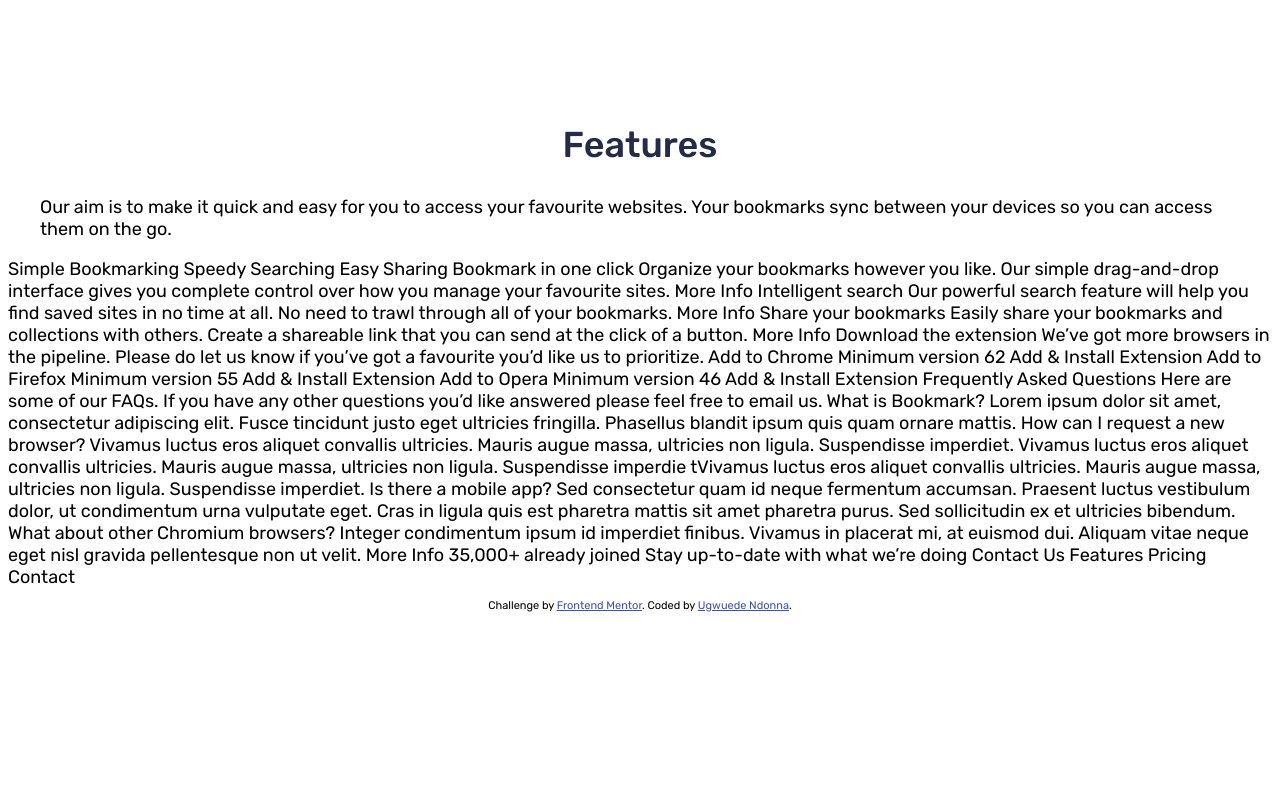
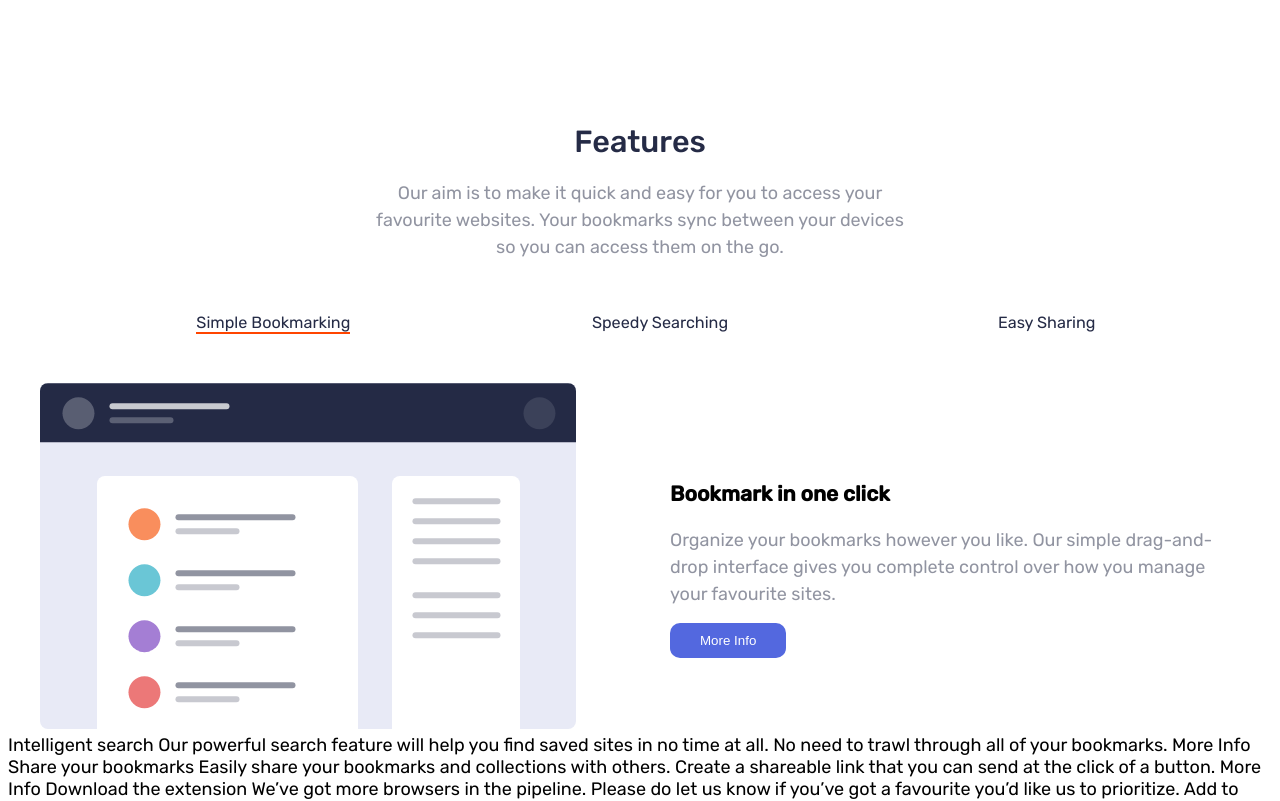
Before and after one commit to Palmlight/Bookmark-Landing-Page, a plain HTML site: page index.html in a window 1280 px wide. Shown: the part 620-1421 px from the top of the page. Before the commit the page ends 1243 px from the top, so only its background shows below. Drawn offline with Linux system fonts and the light colour scheme.

Commit message:
Faulty Toggle Bar

```diff
--- a/index.html
+++ b/index.html
@@ -40,22 +40,78 @@
         <p>Our aim is to make it quick and easy for you to access your favourite websites.
         Your bookmarks sync between your devices so you can access them on the go.</p>
       </div>
+
+
+      <!-- The place containing the hoverable tabs -->
+      <div class="container">
+
+        <!-- Tab Links -->
+        <div class="htab">
+          <ul class="flex ">
+            <li><a href="" class="active tablinks ">Simple Bookmarking</a></li>
+            <li><a href="" class="tablinks ">Speedy Searching</a></li>
+            <li><a href="" class="tablinks ">Easy Sharing</a></li>
+          </ul>
+
+        </div>
+        <!-- End of Tab Links -->
+
+
+        <!-- Tabs Container -->
+        <div class="container tabs">
+
+          <!-- Tab item 1 -->
+          <div class="tab flex show">
+            <div><img src="images/illustration-features-tab-1.svg" alt=""></div>
+            <div class="tab-p">
+              <h3>Bookmark in one click</h3>
+              <p>Organize your bookmarks however you like. Our simple drag-and-drop interface
+              gives you complete control over how you manage your favourite sites.</p>
+              <button class="btn blue">More Info</button>
+            </div>
+          </div>
+
+
+          <!-- Tab Item 2 -->
+          <div class="tab flex">
+            <div><img src="images/illustration-features-tab-1.svg" alt=""></div>
+            <div class="tab-p">
+              <h3>Bookmark in one click</h3>
+              <p>Organize your bookmarks however you like. Our simple drag-and-drop interface
+              gives you complete control over how you manage your favourite sites.</p>
+              <button class="btn blue">More Info</button>
+            </div>
+          </div>
+
+          <!-- Tab item 3 -->
+          <div class="tab flex">
+            <div><img src="images/illustration-features-tab-1.svg" alt=""></div>
+            <div class="tab-p">
+              <h3>Bookmark in one click</h3>
+              <p>Organize your bookmarks however you like. Our simple drag-and-drop interface
+              gives you complete control over how you manage your favourite sites.</p>
+              <button class="btn blue">More Info</button>
+            </div>
+          </div>
+        </div>
+
+
+      </div>
     </section>
 
 
 
 
 
-  Simple Bookmarking
-  Speedy Searching
-  Easy Sharing
 
-  Bookmark in one click
 
-  Organize your bookmarks however you like. Our simple drag-and-drop interface
-  gives you complete control over how you manage your favourite sites.
 
-  More Info
+
+
+
+
+
+
 
   Intelligent search
 
@@ -142,5 +198,7 @@
       Coded by <a href="#">Ugwuede Ndonna</a>.
     </p>
   </footer>
+
+  <script src="resources/script.js"></script>
 </body>
 </html>
--- /dev/null
+++ b/resources/script.js
@@ -0,0 +1,14 @@
+const tabs = document.querySelectorAll('.tablinks');
+const tabContents = document.querySelectorAll('.tab');
+
+tabs.forEach((tab, index) => tab.addEventListener('click', () => {
+  //reset non active class state everytime a tab is clicked
+  tabs.forEach((tab, index) => {
+    tab.classList.remove('active');
+    tabContents[index].classList.remove('show');
+  });
+
+  //now add active class to currently clicked tab
+  tab.classList.add('active');
+  tabContents[index].classList.add('show');
+}) );
--- a/resources/styles.scss
+++ b/resources/styles.scss
@@ -27,6 +27,7 @@ body{
     .flex > * {
         flex: 1;
     }
+
     .btn {
         padding: 10px 30px;
         border-radius: 10px;
@@ -127,10 +128,62 @@ body{
             h2 {
                 text-align: center;
                 color: $Very-Dark-Blue;
-                font-size: 2em;
+                font-size: 1.7em;
                 font-weight: 500;
+                margin-bottom: 20px;
+            }
+            p {
+                width: 45%;
+                margin: 20px auto 50px auto;
+                text-align: center;
+                line-height: 1.5;
+                color: $Grayish-Blue;
             }
         }
+        .htab {
+            text-align: center;
+            position: relative;
+            ul {
+                list-style: none;
+                li a {
+                    text-decoration: none;
+                    color: $Very-Dark-Blue;
+                    font-size: 0.9em;
+                    cursor: pointer;
+                }
+
+
+            }
+
+        }
+        .tablinks.active {
+            border-bottom: 2px solid orangered;
+        }
+
+        .tabs {
+            .tab {
+                display: none;
+                margin-top: 50px;
+                justify-content: center;
+                align-items: center;
+
+              .tab-p {
+                  margin-left: 60px;
+                    p {
+                      width: 100%;
+                      text-align: left;
+                      margin-bottom: 15px;
+                    }
+              }
+            }
+
+            .tab.show {
+                display: flex;
+            }
+        }
+
+
+
     }
 }
 .attribution { font-size: 11px; text-align: center; }
```
Also changed, not shown: resources/styles.css, resources/styles.min.css.
